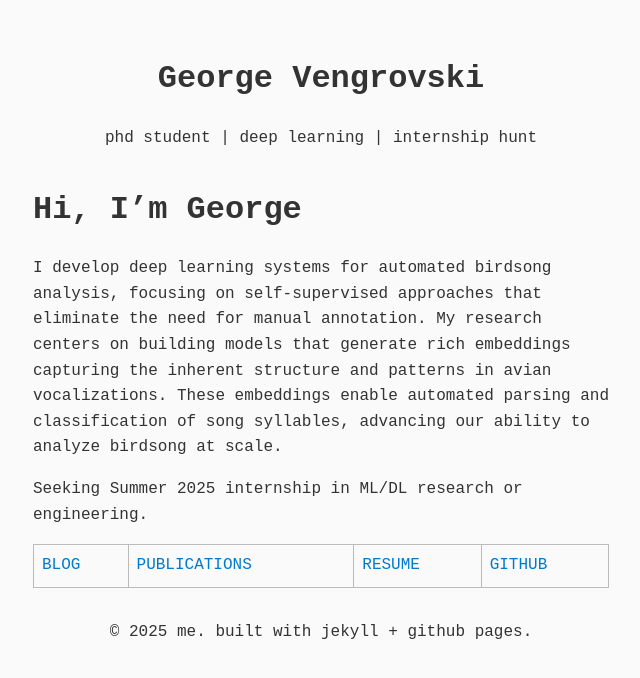
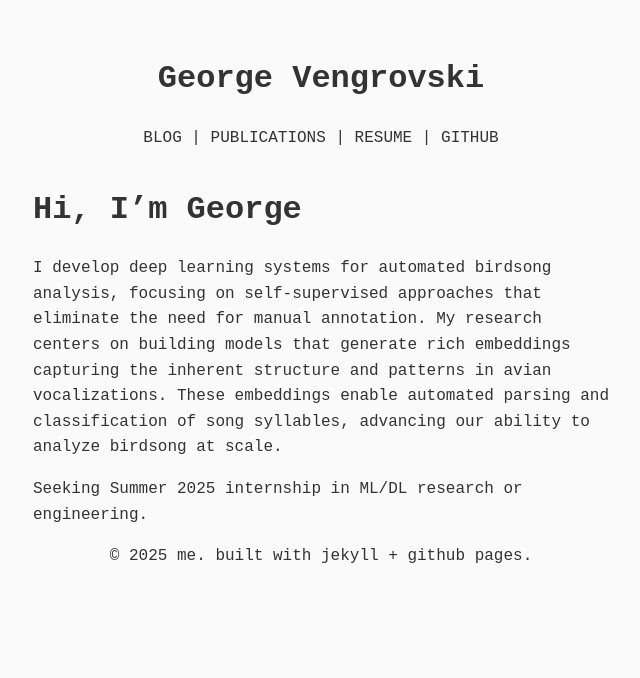
Before and after one commit to georgevenven/personal_website, a Jekyll site: the page built from index.md, in a window 1280 px wide. Shown: the top 678 px of the page, without its empty margins (319-959 px from the left). Built offline with Jekyll 4.4.1, drawn with Linux system fonts in a browser that asks for light colours.

Commit message:
updated navigation

```diff
--- a/_config.yml
+++ b/_config.yml
@@ -1,5 +1,5 @@
 title: "George Vengrovski"
-description: "phd student | deep learning | internship hunt"
+description: ""
 theme: minima
 plugins:
   - jekyll-feed
--- /dev/null
+++ b/_includes/navigation.html
@@ -0,0 +1,3 @@
+<nav class="site-nav">
+  <a href="/blog">BLOG</a> | <a href="/publications">PUBLICATIONS</a> | <a href="#">RESUME</a> | <a href="https://github.com/username">GITHUB</a>
+</nav>
--- a/_layouts/default.html
+++ b/_layouts/default.html
@@ -10,6 +10,7 @@
     <div class="site-header">
       <h1><a href="/">{{ site.title }}</a></h1>
       <p>{{ site.description }}</p>
+      {% include navigation.html %}
     </div>
     <div class="site-content">
       {{ content }}
--- a/assets/style.css
+++ b/assets/style.css
@@ -31,7 +31,7 @@ body {
   }
 
   th, td {
-    border: 1px solid #bbb;
+    border: none;
     padding: 0.5rem;
     text-align: left;
   }
@@ -48,3 +48,16 @@ body {
   .site-header h1 a:hover {
     text-decoration: none;
   }
+
+  .site-nav {
+    margin-bottom: 2rem;
+  }
+
+  .site-nav a {
+    color: #333;
+    text-decoration: none;
+  }
+
+  .site-nav a:hover {
+    text-decoration: underline;
+  }
```
Also changed, not shown: index.md (+0 -3 lines).
